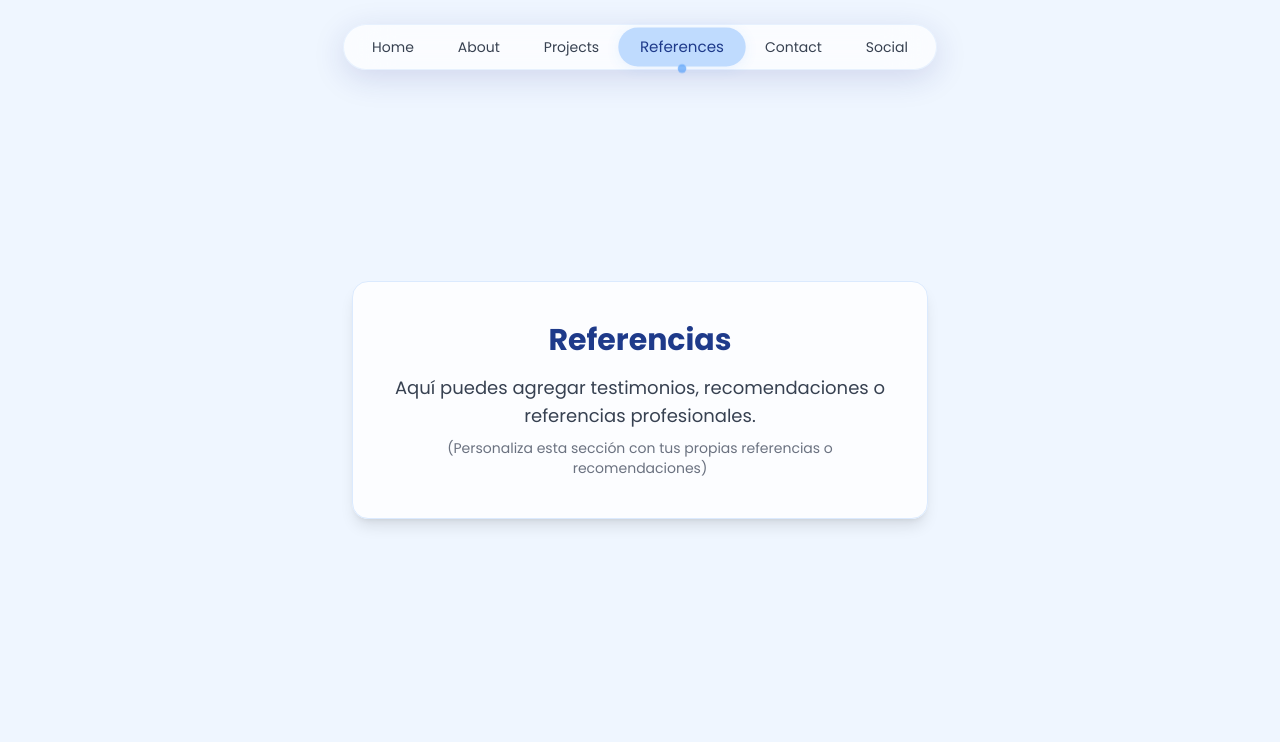
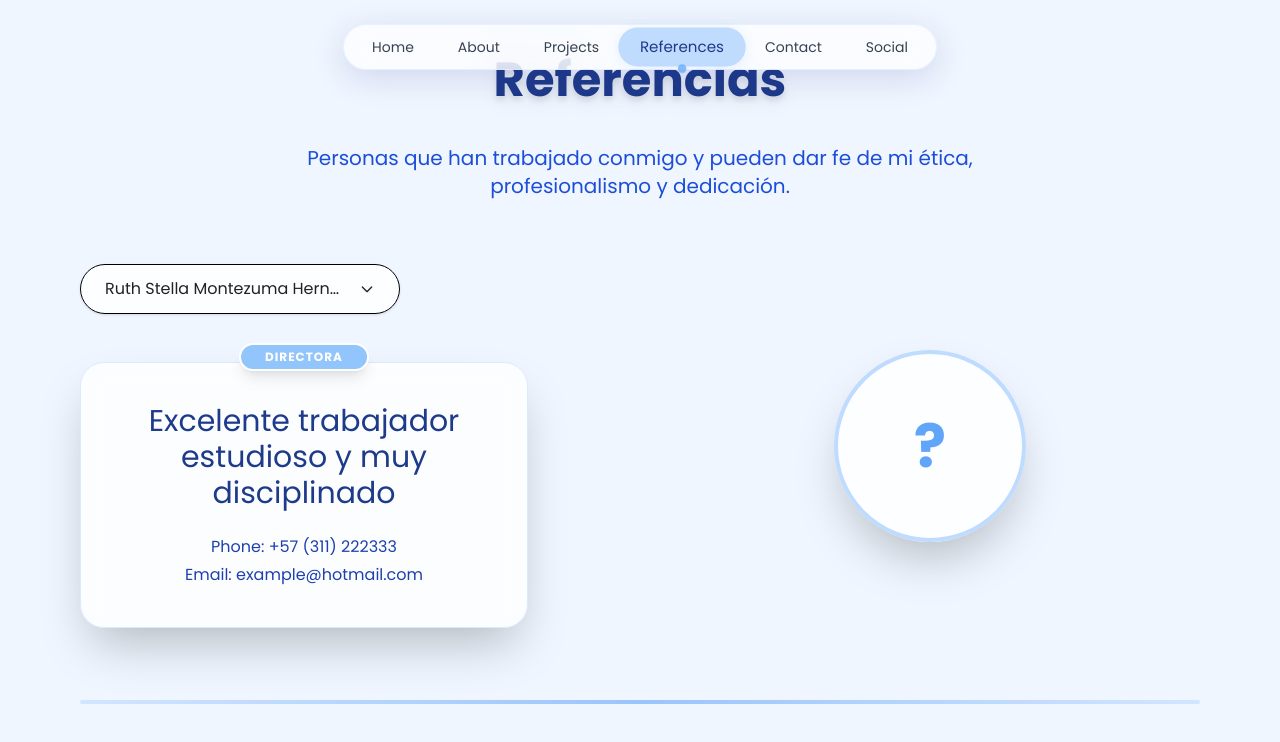
Before and after one commit to danrtx/portfolioD, a Next.js app: page /references in a window 1280 px wide. Shown: the top 742 px of the page. Built offline with nearby package versions, Linux system fonts and the light colour scheme.

Commit message:
references&social

```diff
--- a/src/app/references/page.tsx
+++ b/src/app/references/page.tsx
@@ -1,10 +1,179 @@
+"use client";
+
+import { useState } from "react";
+import { motion, AnimatePresence } from "framer-motion";
+
+const references = [
+  {
+    name: "Ruth Stella Montezuma Hernandez",
+    testimonial: "Excelente trabajador, estudioso y muy disciplinado",
+    phone: "+57 (311) 222333",
+    email: "example@hotmail.com",
+    avatar: null,
+    badge: "Principal",
+    role: "Directora"
+  },
+  {
+    name: "Juan Pérez",
+    testimonial: "Gran colaborador y siempre dispuesto a aprender.",
+    phone: "+57 (312) 1234567",
+    email: "juanperez@email.com",
+    avatar: null,
+    badge: "Recomendado",
+    role: "Supervisor"
+  },
+  {
+    name: "María Gómez",
+    testimonial: "Responsable, creativo y con gran capacidad de trabajo en equipo.",
+    phone: "+57 (313) 7654321",
+    email: "mariagomez@email.com",
+    avatar: null,
+    badge: "Colaboradora",
+    role: "Compañera de equipo"
+  },
+];
+
 export default function ReferencesPage() {
+  const [selected, setSelected] = useState(0);
+  const [dropdown, setDropdown] = useState(false);
+  const ref = references[selected];
+
   return (
-    <main className="min-h-screen flex flex-col items-center justify-center bg-blue-50">
-      <div className="bg-white/80 rounded-2xl shadow-lg p-10 border border-blue-100 max-w-xl w-full text-center">
-        <h1 className="text-3xl font-bold text-blue-900 mb-4">Referencias</h1>
-        <p className="text-gray-700 text-lg mb-2">Aquí puedes agregar testimonios, recomendaciones o referencias profesionales.</p>
-        <p className="text-gray-500 text-sm">(Personaliza esta sección con tus propias referencias o recomendaciones)</p>
+    <main className="min-h-screen w-full bg-blue-50 flex items-center justify-center relative overflow-hidden">
+      {/* Difuminado de fondo tipo Projects */}
+      <div className="pointer-events-none fixed inset-0 -z-10 flex items-center justify-center">
+        <div className="w-[900px] h-[400px] bg-blue-200 rounded-full blur-[80px] opacity-60 absolute left-1/2 top-1/2 -translate-x-1/2 -translate-y-1/2" />
+      </div>
+      {/* Blobs y decorativos de fondo (eliminados para dar protagonismo al difuminado) */}
+
+      {/* Contenido principal */}
+      <div className="relative z-10 w-full max-w-6xl flex flex-col items-center justify-center gap-8 px-4 py-12">
+        {/* Título y subtítulo */}
+        <motion.h1
+          initial={{ opacity: 0, y: -30 }}
+          animate={{ opacity: 1, y: 0 }}
+          transition={{ duration: 0.7 }}
+          className="text-4xl md:text-5xl font-bold text-blue-900 mb-2 text-center drop-shadow-lg"
+        >
+          Referencias
+        </motion.h1>
+        <motion.p
+          initial={{ opacity: 0, y: -20 }}
+          animate={{ opacity: 1, y: 0 }}
+          transition={{ duration: 0.7, delay: 0.2 }}
+          className="text-lg md:text-xl text-blue-700 mb-8 text-center max-w-2xl"
+        >
+          Personas que han trabajado conmigo y pueden dar fe de mi ética, profesionalismo y dedicación.
+        </motion.p>
+        {/* Grid principal */}
+        <div className="w-full grid grid-cols-1 md:grid-cols-2 gap-10 items-center">
+          {/* Columna izquierda: Dropdown y testimonio en tarjeta */}
+          <motion.div
+            initial={{ opacity: 0, x: -40 }}
+            animate={{ opacity: 1, x: 0 }}
+            transition={{ duration: 0.7, delay: 0.3 }}
+            className="flex flex-col items-center md:items-start gap-8"
+          >
+            {/* Dropdown de referentes flotante */}
+            <div className="relative w-full max-w-xs mb-4">
+              <button
+                className="w-full px-6 py-3 border border-black rounded-full text-base font-medium bg-white/90 flex items-center gap-2 shadow focus:outline-none focus:ring-2 focus:ring-blue-400"
+                onClick={() => setDropdown((d) => !d)}
+                aria-haspopup="listbox"
+                aria-expanded={dropdown}
+              >
+                {ref.avatar && (
+                  <img src={ref.avatar} alt={ref.name} className="w-7 h-7 rounded-full mr-2" />
+                )}
+                <span className="truncate flex-1 text-left">{ref.name}</span>
+                <svg className="ml-2 w-4 h-4" fill="none" stroke="currentColor" strokeWidth="2" viewBox="0 0 24 24"><path strokeLinecap="round" strokeLinejoin="round" d="M19 9l-7 7-7-7" /></svg>
+              </button>
+              <AnimatePresence>
+                {dropdown && (
+                  <motion.ul
+                    initial={{ opacity: 0, y: -10 }}
+                    animate={{ opacity: 1, y: 0 }}
+                    exit={{ opacity: 0, y: -10 }}
+                    transition={{ duration: 0.2 }}
+                    className="absolute left-0 mt-2 w-full bg-white border border-gray-200 rounded-xl shadow-lg z-20"
+                    tabIndex={-1}
+                    role="listbox"
+                  >
+                    {references.map((r, i) => (
+                      <li
+                        key={r.name}
+                        className={`px-5 py-2 cursor-pointer hover:bg-blue-100 rounded-xl flex items-center gap-2 ${selected === i ? "bg-blue-200 font-semibold" : ""}`}
+                        onClick={() => { setSelected(i); setDropdown(false); }}
+                        role="option"
+                        aria-selected={selected === i}
+                        tabIndex={0}
+                        onKeyDown={e => { if (e.key === "Enter") { setSelected(i); setDropdown(false); }}}
+                      >
+                        {r.avatar && (
+                          <img src={r.avatar} alt={r.name} className="w-6 h-6 rounded-full mr-2" />
+                        )}
+                        {r.name}
+                      </li>
+                    ))}
+                  </motion.ul>
+                )}
+              </AnimatePresence>
+            </div>
+            {/* Testimonio y contacto en tarjeta */}
+            <motion.div
+              initial={{ opacity: 0, y: 20 }}
+              animate={{ opacity: 1, y: 0 }}
+              transition={{ duration: 0.7, delay: 0.4 }}
+              className="w-full max-w-md bg-white/80 rounded-3xl shadow-2xl border border-blue-100 px-8 py-10 flex flex-col items-center gap-6 backdrop-blur-md relative"
+            >
+              {/* Badge de rol */}
+              <span className="absolute -top-5 left-1/2 -translate-x-1/2 bg-blue-300 text-white text-xs font-bold px-6 py-1 rounded-full shadow-lg border-2 border-white uppercase tracking-wider z-10" style={{letterSpacing: 1}}>
+                {ref.role}
+              </span>
+              <motion.p
+                key={ref.testimonial}
+                initial={{ opacity: 0, y: 10 }}
+                animate={{ opacity: 1, y: 0 }}
+                transition={{ duration: 0.4 }}
+                className="text-2xl md:text-3xl font-light text-center leading-snug text-blue-900"
+              >
+                {ref.testimonial.split(',').map((line, idx) => (
+                  <span key={idx} className="block">{line.trim()}</span>
+                ))}
+              </motion.p>
+              <motion.div
+                key={ref.email}
+                initial={{ opacity: 0, y: 10 }}
+                animate={{ opacity: 1, y: 0 }}
+                transition={{ duration: 0.4, delay: 0.1 }}
+                className="text-base text-blue-800 text-center"
+              >
+                <div className="mb-1">Phone: {ref.phone}</div>
+                <div>Email: {ref.email}</div>
+              </motion.div>
+            </motion.div>
+          </motion.div>
+          {/* Columna derecha: Avatar sobre blob */}
+          <motion.div
+            initial={{ opacity: 0, x: 40 }}
+            animate={{ opacity: 1, x: 0 }}
+            transition={{ duration: 0.7, delay: 0.5 }}
+            className="flex flex-col items-center justify-center relative min-h-[350px] py-8"
+          >
+            <div className="relative flex flex-col items-center justify-center w-full h-full">
+              {/* Avatar grande centrado sobre el blob */}
+              <div className="absolute left-1/2 top-1/2 -translate-x-1/2 -translate-y-1/2 w-48 h-48 bg-white/90 rounded-full shadow-2xl border-4 border-blue-200 flex items-center justify-center overflow-hidden z-10">
+                {ref.avatar ? (
+                  <img src={ref.avatar} alt={ref.name} className="w-full h-full object-cover rounded-full" />
+                ) : (
+                  <span className="text-blue-400 text-6xl font-bold">?</span>
+                )}
+              </div>
+            </div>
+          </motion.div>
+        </div>
+        {/* Divisor decorativo */}
+        <div className="w-full h-1 bg-gradient-to-r from-blue-200 via-blue-400 to-blue-200 rounded-full my-10 opacity-60" />
       </div>
     </main>
   );
--- a/src/app/social/page.tsx
+++ b/src/app/social/page.tsx
@@ -1,6 +1,6 @@
 "use client";
 import { useState } from "react";
-import { FaInstagram, FaLinkedin, FaGithub, FaDiscord } from "react-icons/fa";
+import { FaInstagram, FaLinkedin, FaGithub, FaDiscord, FaSlack } from "react-icons/fa";
 import { motion, AnimatePresence } from "framer-motion";
 
 const socials = [
@@ -34,6 +34,14 @@ const socials = [
     color: "bg-[#5865F2]",
     icon: <FaDiscord size={64} className="opacity-90" />,
     url: "https://discord.com/users/dxl#0828",
+    text: "text-white"
+  },
+  {
+    name: "Slack",
+    user: "Danilo Andres Montezuma Ibarra",
+    color: "bg-gradient-to-br from-[#36C5F0] via-[#2EB67D] to-[#ECB22E]",
+    icon: <FaSlack size={64} className="opacity-90" />,
+    url: "https://slack.com",
     text: "text-white"
   },
 ];
```
